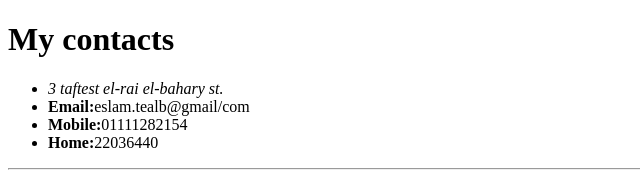
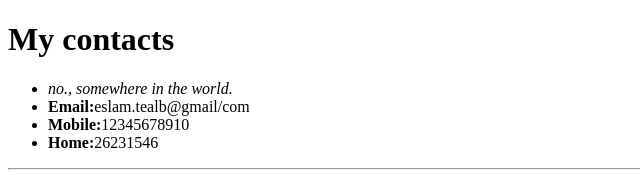
Before and after one commit to Eslam-Tealib/cv, a plain HTML site: page Contact.html in a window 1280 px wide. Shown: the top 175 px of the page, 0-640 px from the left. Drawn offline with Linux system fonts and the light colour scheme.

Commit message:
Update Contact.html

```diff
--- a/Contact.html
+++ b/Contact.html
@@ -9,12 +9,12 @@
     <ul>
       <li>
         <address>
-          3 taftest el-rai el-bahary st.
+          no., somewhere in the world.
         </address>
       </li>
       <li><strong>Email:</strong>eslam.tealb@gmail/com</li>
-      <li><strong>Mobile:</strong>01111282154</li>
-      <li><strong>Home:</strong>22036440</li>
+      <li><strong>Mobile:</strong>12345678910</li>
+      <li><strong>Home:</strong>26231546</li>
     </ul>
     <hr>
     <form action="mailto:eslam.tealb@gmail.com" method="post" enctype="text/plain">
```
